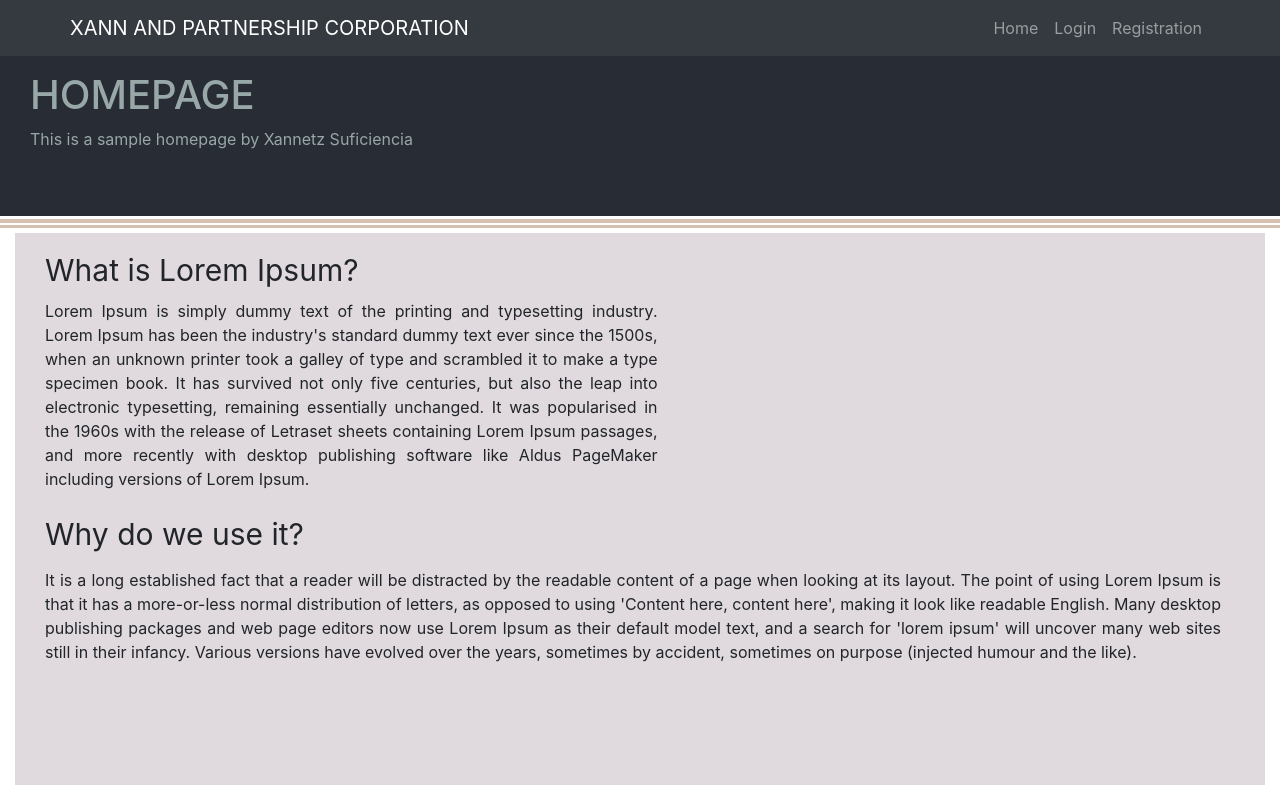
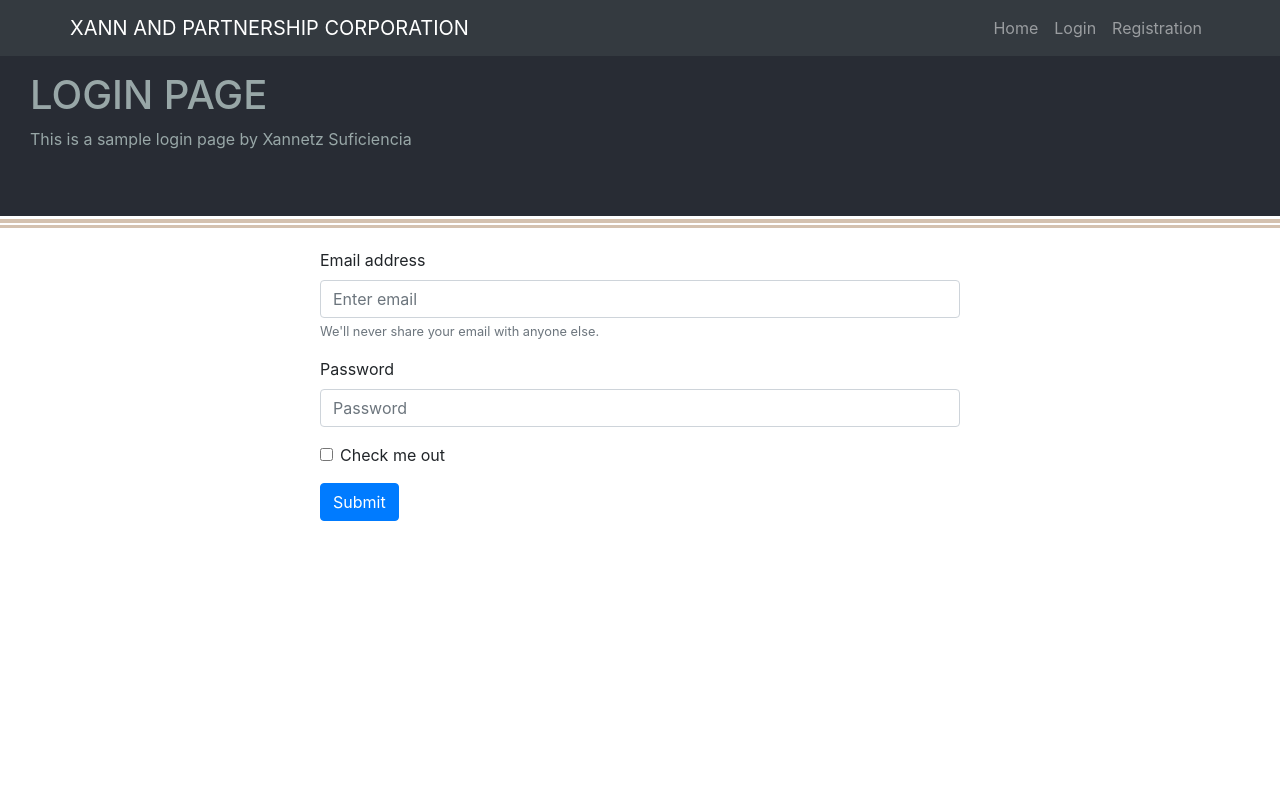
Before and after one commit to Xann53/Suficiencia-ReactJS_project1, a React (Create React App) app: page /login in a window 1280 px wide. Built offline with nearby package versions, Linux system fonts and the light colour scheme.

Commit message:
Added navigation functionality and login and registration pages

```diff
--- a/src/App.css
+++ /dev/null
@@ -1,46 +0,0 @@
-.App-header {
-  background-color: #282c34;
-  min-height: 20vh;
-  display: flex;
-  flex-direction: row;
-  align-items: stretch;
-  justify-content: left;
-  color: rgb(152, 167, 167);
-}
-
-div.b {
-  display: flex;
-  background-color: #d4c1af;
-  min-height: 0.5vh;
-  display: flex;
-  flex-direction: row;
-  align-items: stretch;
-  position: relative;
-  top: 2.5px;
-}
-
-div.c {
-  display: flex;
-  background-color: #d4c1af;
-  min-height: 0.4vh;
-  display: flex;
-  flex-direction: row;
-  align-items: stretch;
-  position: relative;
-  top: 5px;
-}
-
-div.bg {
-  display: flex;
-  border-style: solid;
-  border-width: 0px 15px;
-  border-color: white;
-  background-color: #e0dade;
-  min-height: 69vh;
-  display: flex;
-  flex-direction: column;
-  align-items: stretch;
-  position: relative;
-  top: 10px;
-  padding-right: 25px;
-}
--- a/src/App.js
+++ b/src/App.js
@@ -1,28 +1,28 @@
-import logo from './logo.svg';
-import './App.css';
+import Navbar from './components/Navbar';
+import { Routes, Route } from 'react-router-dom';
 import Home from './pages/homePage';
-import Navbar from './components/Navbar';
-import HomeBody from './pages/homePageBody';
-import { Routes, Route } from 'react-router-dom';
 import LoginPage from './pages/login';
 import RegistrationPage from './pages/registration';
 
 function App() {
+  let navRoute
+  switch (window.location.pathname) {
+    case "/":
+      navRoute = <Home />;
+      break;
+    case "/login":
+      navRoute = <LoginPage />;
+      break;
+    case "/registration":
+      navRoute = <RegistrationPage />;
+      break;
+  }
   return (
     <>
       <div>
         <Navbar />
-        <Routes>
-          <Route path="/login" elements={<LoginPage />} />
-          <Route path="/registration" elements={<RegistrationPage />} />
-        </Routes>
-        <header className="App-header">
-          <Home />
-        </header>
+        {navRoute}
       </div>
-      <div class='b'></div>
-      <div class='c'></div>
-      <div class='bg'><HomeBody /></div>
     </>
   );
 }
--- /dev/null
+++ b/src/components/Component.css
@@ -0,0 +1,6 @@
+.Form-Style {
+    position: relative;
+    top: 25px;
+    left: 25%;
+    width: 50%;
+}
--- a/src/components/Form.jsx
+++ b/src/components/Form.jsx
@@ -1,9 +1,10 @@
 import Button from 'react-bootstrap/Button';
 import Form from 'react-bootstrap/Form';
+import './Component.css';
 
 function BasicExample() {
   return (
-    <Form>
+    <Form className='Form-Style'>
       <Form.Group className="mb-3" controlId="formBasicEmail">
         <Form.Label>Email address</Form.Label>
         <Form.Control type="email" placeholder="Enter email" />
--- a/src/components/Navbar.jsx
+++ b/src/components/Navbar.jsx
@@ -9,9 +9,9 @@ function ColorSchemesExample() {
         <Container>
           <Navbar.Brand href="#home">XANN AND PARTNERSHIP CORPORATION</Navbar.Brand>
           <Nav className="me-auto">
-            <Nav.Link href="#home">Home</Nav.Link>
+            <Nav.Link href="/">Home</Nav.Link>
             <Nav.Link href="/login">Login</Nav.Link>
-            <Nav.Link href="#/registration">Registration</Nav.Link>
+            <Nav.Link href="/registration">Registration</Nav.Link>
           </Nav>
         </Container>
       </Navbar>
--- a/src/pages/homePage.css
+++ b/src/pages/homePage.css
@@ -36,3 +36,50 @@ p.d {
     text-align: justify;
     text-justify: inter-word;
 }
+
+.App-header {
+    background-color: #282c34;
+    min-height: 20vh;
+    display: flex;
+    flex-direction: row;
+    align-items: stretch;
+    justify-content: left;
+    color: rgb(152, 167, 167);
+  }
+
+  div.b {
+    display: flex;
+    background-color: #d4c1af;
+    min-height: 0.5vh;
+    display: flex;
+    flex-direction: row;
+    align-items: stretch;
+    position: relative;
+    top: 2.5px;
+  }
+
+  div.c {
+    display: flex;
+    background-color: #d4c1af;
+    min-height: 0.4vh;
+    display: flex;
+    flex-direction: row;
+    align-items: stretch;
+    position: relative;
+    top: 5px;
+  }
+
+  div.bg {
+    display: flex;
+    border-style: solid;
+    border-width: 0px 15px;
+    border-color: white;
+    background-color: #e0dade;
+    min-height: 69vh;
+    display: flex;
+    flex-direction: column;
+    align-items: stretch;
+    position: relative;
+    top: 10px;
+    padding-right: 25px;
+  }
--- a/src/pages/homePage.jsx
+++ b/src/pages/homePage.jsx
@@ -1,15 +1,21 @@
 import React, { Component } from 'react';
 import './homePage.css';
+import HomeHead from './homePageHeader';
+import HomeBody from './homePageBody';
 
-class Home extends Component {
-    render() {
-        return (
-            <div className='Home-header'>
-                <h1>HOMEPAGE</h1>
-                <p>This is a sample homepage by Xannetz Suficiencia</p>
-            </div>
-        );
-    }
-}
+function Home() {
+    return (
+      <>
+        <div>
+          <header className="App-header">
+            <HomeHead />
+          </header>
+        </div>
+        <div class='b'></div>
+        <div class='c'></div>
+        <div class='bg'><HomeBody /></div>
+      </>
+    );
+  }
 
-export default Home;
+  export default Home;
--- /dev/null
+++ b/src/pages/homePageHeader.jsx
@@ -0,0 +1,15 @@
+import React, { Component } from 'react';
+import './homePage.css';
+
+class HomeHead extends Component {
+    render() {
+        return (
+            <div className='Home-header'>
+                <h1>HOMEPAGE</h1>
+                <p>This is a sample homepage by Xannetz Suficiencia</p>
+            </div>
+        );
+    }
+}
+
+export default HomeHead;
--- a/src/pages/login.jsx
+++ b/src/pages/login.jsx
@@ -1,10 +1,19 @@
 import React, { Component } from 'react';
+import './homePage.css';
 import BasicExample from '../components/Form';
+import LoginHead from './loginHeader';
 
 class LoginPage extends Component {
     render() {
         return (
             <>
+                <div>
+                    <header className="App-header">
+                        <LoginHead />
+                    </header>
+                </div>
+                <div class='b'></div>
+                <div class='c'></div>
                 <BasicExample />
             </>
         );
--- /dev/null
+++ b/src/pages/loginHeader.jsx
@@ -0,0 +1,15 @@
+import React, { Component } from 'react';
+import './homePage.css';
+
+class LoginHead extends Component {
+    render() {
+        return (
+            <div className='Home-header'>
+                <h1>LOGIN PAGE</h1>
+                <p>This is a sample login page by Xannetz Suficiencia</p>
+            </div>
+        );
+    }
+}
+
+export default LoginHead;
--- a/src/pages/registration.jsx
+++ b/src/pages/registration.jsx
@@ -1,10 +1,19 @@
 import React, { Component } from 'react';
+import './homePage.css';
 import BasicExample from '../components/Form';
+import RegisHead from './registrationHeader';
 
 class RegistrationPage extends Component {
     render() {
         return (
             <>
+                <div>
+                    <header className="App-header">
+                        <RegisHead />
+                    </header>
+                </div>
+                <div class='b'></div>
+                <div class='c'></div>
                 <BasicExample />
             </>
         );
--- /dev/null
+++ b/src/pages/registrationHeader.jsx
@@ -0,0 +1,15 @@
+import React, { Component } from 'react';
+import './homePage.css';
+
+class RegisHead extends Component {
+    render() {
+        return (
+            <div className='Home-header'>
+                <h1>REGISTRATION PAGE</h1>
+                <p>This is a sample registration page by Xannetz Suficiencia</p>
+            </div>
+        );
+    }
+}
+
+export default RegisHead;
```
Also changed, not shown: src/logo.svg (deleted).
